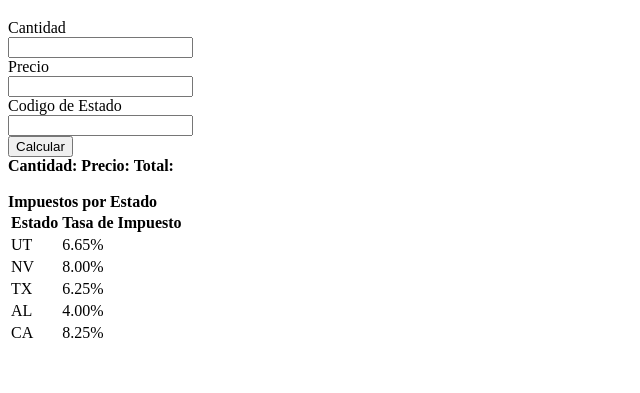
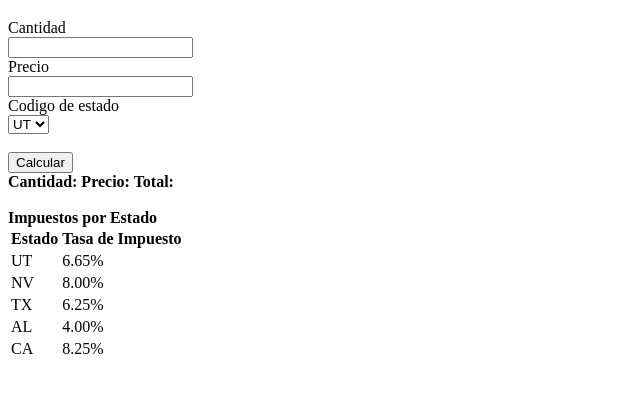
Before and after one commit to WilderZambrana/Totalizador, a website built with Parcel: page index.html in a window 1280 px wide. Shown: the part 61-454 px from the top of the page, without its empty margins (0-640 px from the left). Built offline with nearby package versions, Linux system fonts and the light colour scheme.

Commit message:
Cambiar el TextBox para seleccionar estado

```diff
--- a/index.html
+++ b/index.html
@@ -11,9 +11,17 @@
         <input type="number" id="cantidad-input" /><br />
         <label for="precio-input">Precio</label><br />
         <input type="number" id="precio-input" /><br />
-        <label for="estado-input">Codigo de Estado</label><br />
-        <input type="text" id="estado-input" /><br />
-
+        <div>
+            <label>Codigo de estado</label><br>
+            <select id="estado-input">
+              <option value="UT">UT</option>
+              <option value="NV">NV</option>
+              <option value="TX">TX</option>
+              <option value="AL">AL</option>
+              <option value="CA">CA</option>
+            </select>
+        </div>
+        <br>
 
         <input type="submit" value="Calcular" />
     </form>
```
